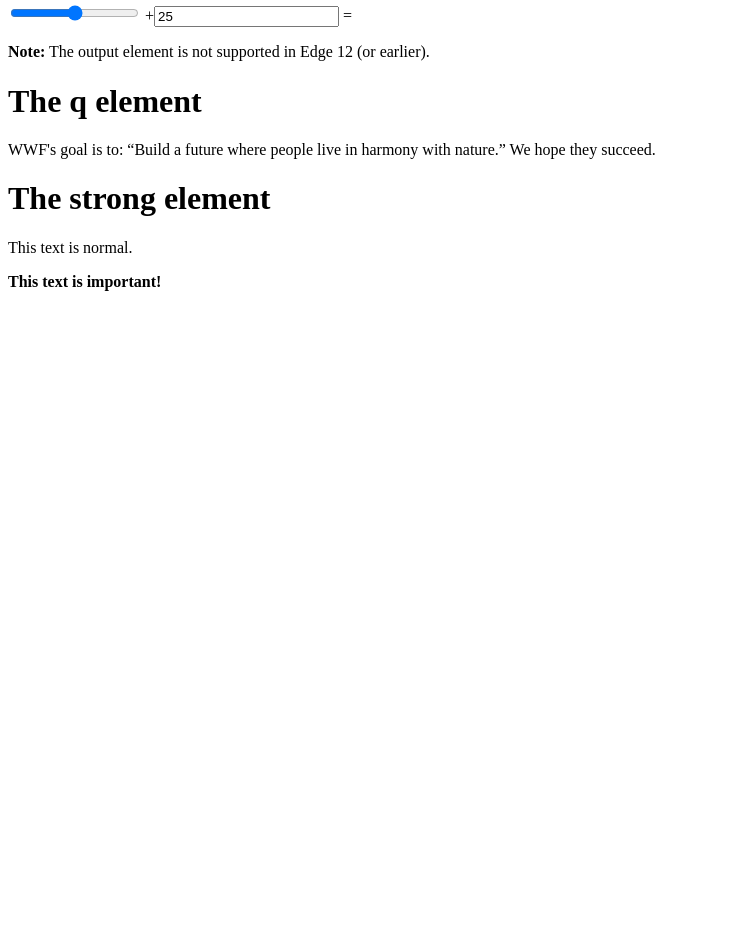
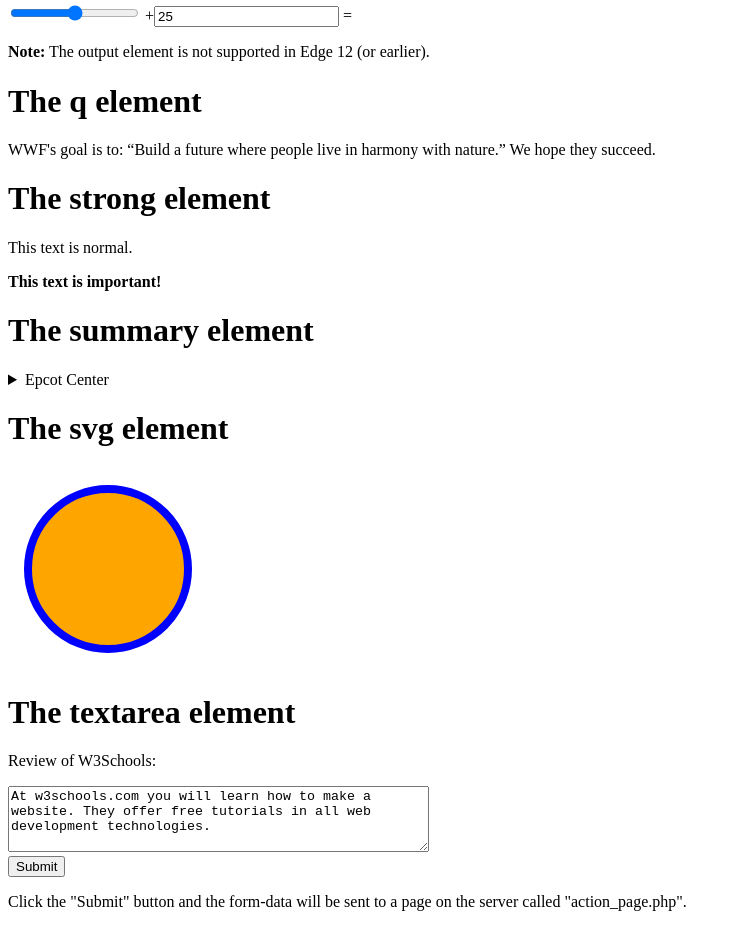
Before and after one commit to zasweted/1-ufos, a plain HTML site: page index.html in a window 1280 px wide. Shown: the part 1167-2094 px from the top of the page, without its empty margins (0-741 px from the left). Before the commit the page ends 1474 px from the top, so only its background shows below. Drawn offline with Linux system fonts and the light colour scheme.

Commit message:
dedam dar

```diff
--- a/index.html
+++ b/index.html
@@ -109,5 +109,29 @@ We hope they succeed.</p>
 <p>This text is normal.</p>
 
 <p><strong>This text is important!</strong></p>
+<h1>The summary element</h1>
+
+<details>
+  <summary>Epcot Center</summary>
+  <p>Epcot is a theme park at Walt Disney World Resort featuring exciting attractions, international pavilions, award-winning fireworks and seasonal special events.</p>
+</details>
+<h1>The svg element</h1>
+
+<svg width="200" height="200">
+  <circle cx="100" cy="100" r="80" stroke="blue" stroke-width="8" fill="orange" />
+  Sorry, your browser does not support inline SVG.
+</svg>
+
+<h1>The textarea element</h1>
+
+<form action="/action_page.php">
+  <p><label for="w3review">Review of W3Schools:</label></p>
+  <textarea id="w3review" name="w3review" rows="4" cols="50">At w3schools.com you will learn how to make a website. They offer free tutorials in all web development technologies.</textarea>
+  <br>
+  <input type="submit" value="Submit">
+</form>
+
+<p>Click the "Submit" button and the form-data will be sent to a page on the
+server called "action_page.php".</p>
 </body>
 </html>
```
